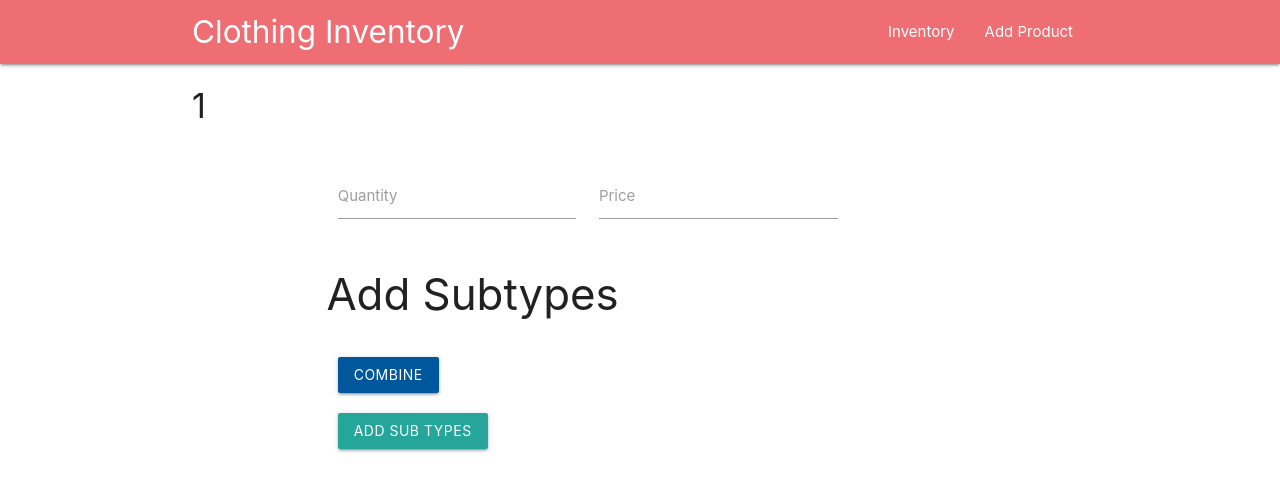
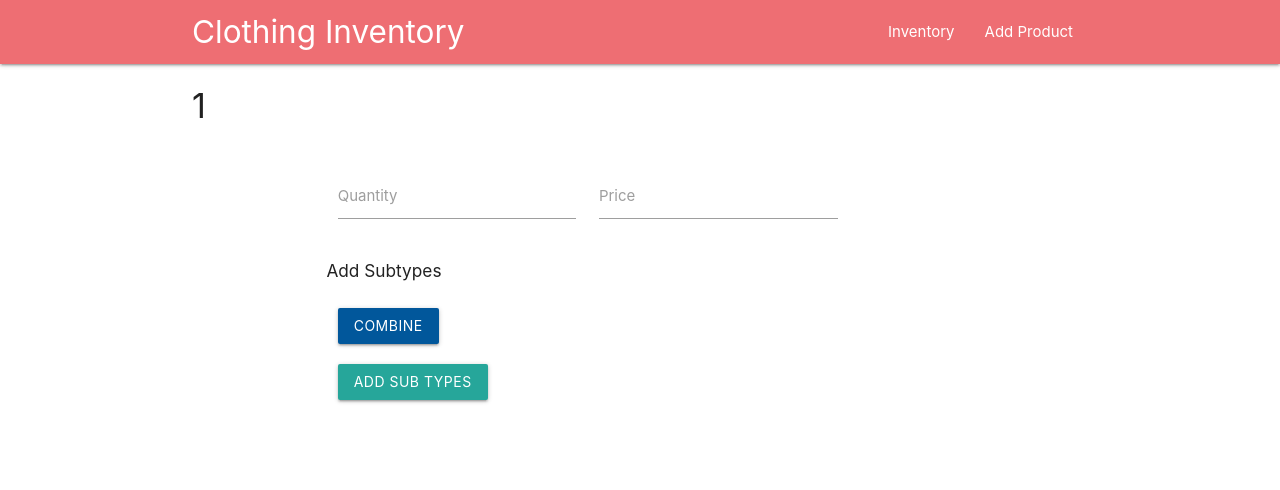
Before and after one commit to Frankie0701145/clothing-store-frontend, a React (Create React App) app: page /addSubTypeCombination/1/1 in a window 1280 px wide. Shown: the top 490 px of the page. Built offline with nearby package versions, Linux system fonts and the light colour scheme; no server answers.

Commit message:
Reduced the info to h6

```diff
--- a/src/components/AddSubTypeCombination.component.js
+++ b/src/components/AddSubTypeCombination.component.js
@@ -32,7 +32,7 @@ class AddSubTypeCombination extends Component {
             }else if(this.state.sub_types.length < 1){
                 return (
                     <div>
-                        <h3>Add Subtypes</h3>
+                        <h6>Add Subtypes</h6>
                     </div>
                 )
             }else{
```
